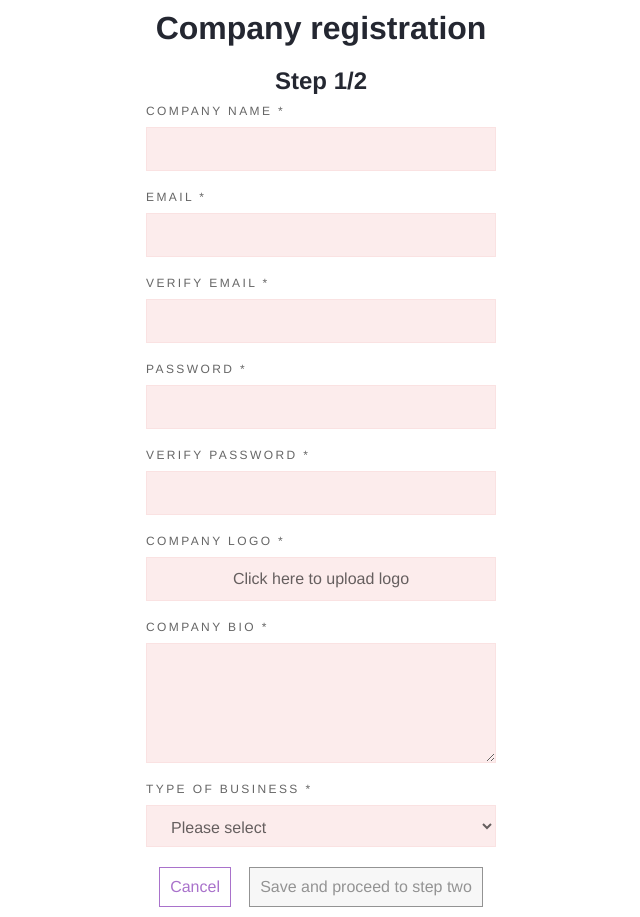
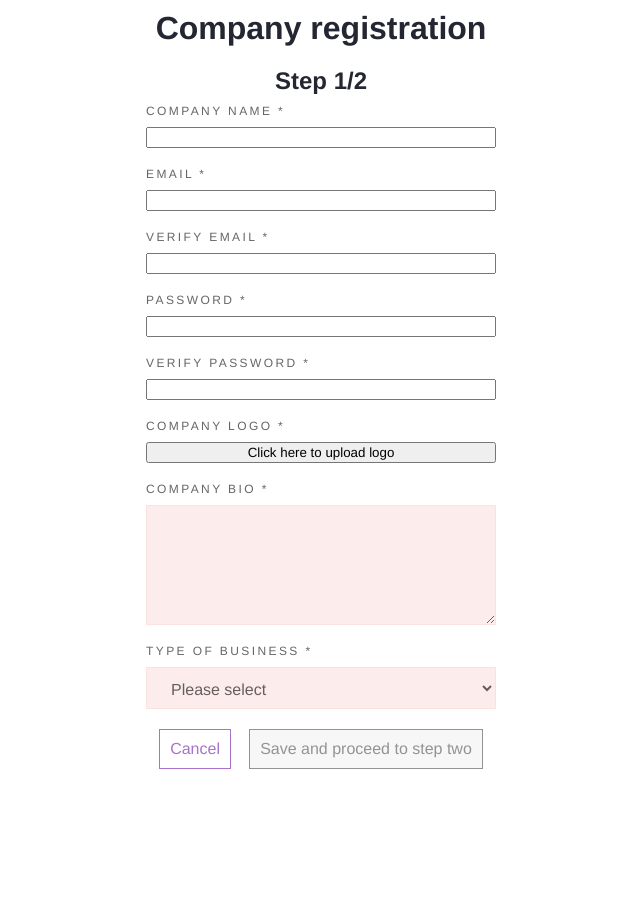
Before and after one commit to netojose/women-boss-society-test-site, a React app: page /register/company in a window 1280 px wide. Shown: the whole page, without its empty margins (319-959 px from the left). After the commit the page ends 800 px from the top, so only its background shows below. Built offline with nearby package versions, Linux system fonts and the light colour scheme.

Commit message:
Refactoing styles composition

```diff
--- a/src/components/Form/InputWrapper.js
+++ b/src/components/Form/InputWrapper.js
@@ -26,34 +26,6 @@ const InputWrapper = ({ children, label, name }) => {
                 margin: 0 0 20px;
                 &:last-child {
                     margin: 0;
-                }
-                input,
-                select,
-                textarea {
-                    outline: none;
-                    display: block;
-                    background: rgba(250, 218, 218, 0.5);
-                    width: 100%;
-                    border: 0;
-                    border-radius: 0;
-                    box-sizing: border-box;
-                    padding: 12px 20px;
-                    color: #0009;
-                    font-family: inherit;
-                    font-size: inherit;
-                    font-weight: 500;
-                    line-height: inherit;
-                    transition: 0.3s ease;
-                    border: solid 1px rgba(250, 218, 218, 0.5);
-                    &:focus {
-                        border: solid 1px #0009;
-                    }
-                }
-                select {
-                    height: 42px;
-                }
-                textarea {
-                    height: 120px;
                 }
             `}
         >
--- a/src/components/Form/Select.js
+++ b/src/components/Form/Select.js
@@ -1,13 +1,26 @@
-import React from 'react'
+/** @jsx jsx */
+import { css, jsx } from '@emotion/core'
 import PropTypes from 'prop-types'
 
 import inputPropTypes from './input-propTypes'
 import InputWrapper from './InputWrapper'
+import { input as inputStyle } from '../../shared/styles'
 
 const Select = ({ label, name, options }) => (
     <InputWrapper label={label} name={name}>
         {({ handleChange, value, id }) => (
-            <select id={id} name={name} onChange={handleChange} value={value}>
+            <select
+                id={id}
+                name={name}
+                onChange={handleChange}
+                value={value}
+                css={[
+                    inputStyle,
+                    css`
+                        height: 42px;
+                    `
+                ]}
+            >
                 {options.map(option => (
                     <option key={option.value} value={option.value}>
                         {option.label}
--- a/src/components/Form/Textarea.js
+++ b/src/components/Form/Textarea.js
@@ -1,7 +1,9 @@
-import React from 'react'
+/** @jsx jsx */
+import { css, jsx } from '@emotion/core'
 
 import inputPropTypes from './input-propTypes'
 import InputWrapper from './InputWrapper'
+import { input as inputStyle } from '../../shared/styles'
 
 const Textarea = ({ label, name }) => (
     <InputWrapper label={label} name={name}>
@@ -11,6 +13,12 @@ const Textarea = ({ label, name }) => (
                 name={name}
                 value={value}
                 onChange={handleChange}
+                css={[
+                    inputStyle,
+                    css`
+                        height: 120px;
+                    `
+                ]}
             />
         )}
     </InputWrapper>
--- a/src/shared/styles.js
+++ b/src/shared/styles.js
@@ -23,3 +23,24 @@ export const button = css`
         color: #fff;
     }
 `
+
+export const input = css`
+    outline: none;
+    display: block;
+    background: rgba(250, 218, 218, 0.5);
+    width: 100%;
+    border: 0;
+    border-radius: 0;
+    box-sizing: border-box;
+    padding: 12px 20px;
+    color: #0009;
+    font-family: inherit;
+    font-size: inherit;
+    font-weight: 500;
+    line-height: inherit;
+    transition: 0.3s ease;
+    border: solid 1px rgba(250, 218, 218, 0.5);
+    &:focus {
+        border: solid 1px #0009;
+    }
+`
```
